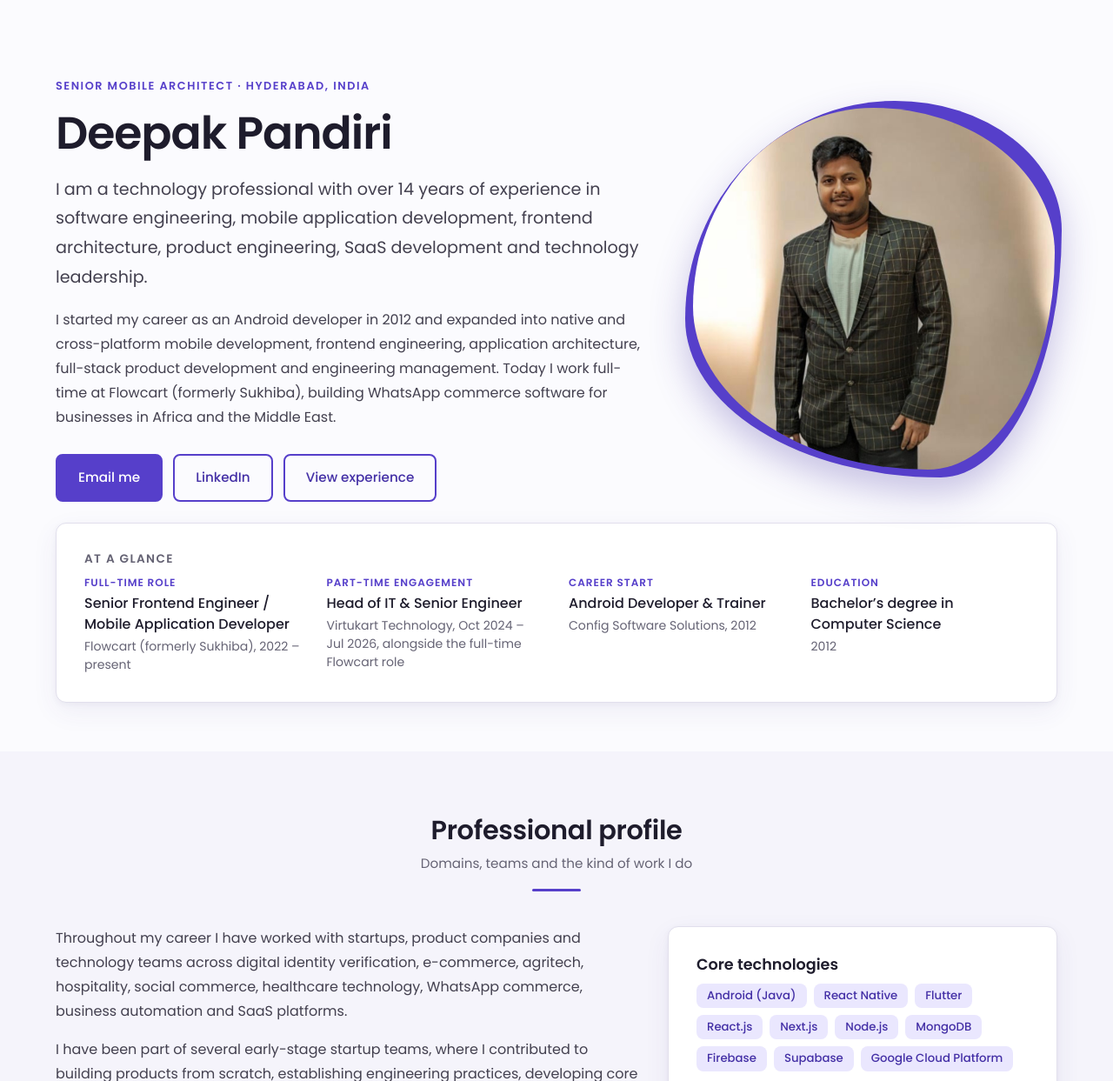
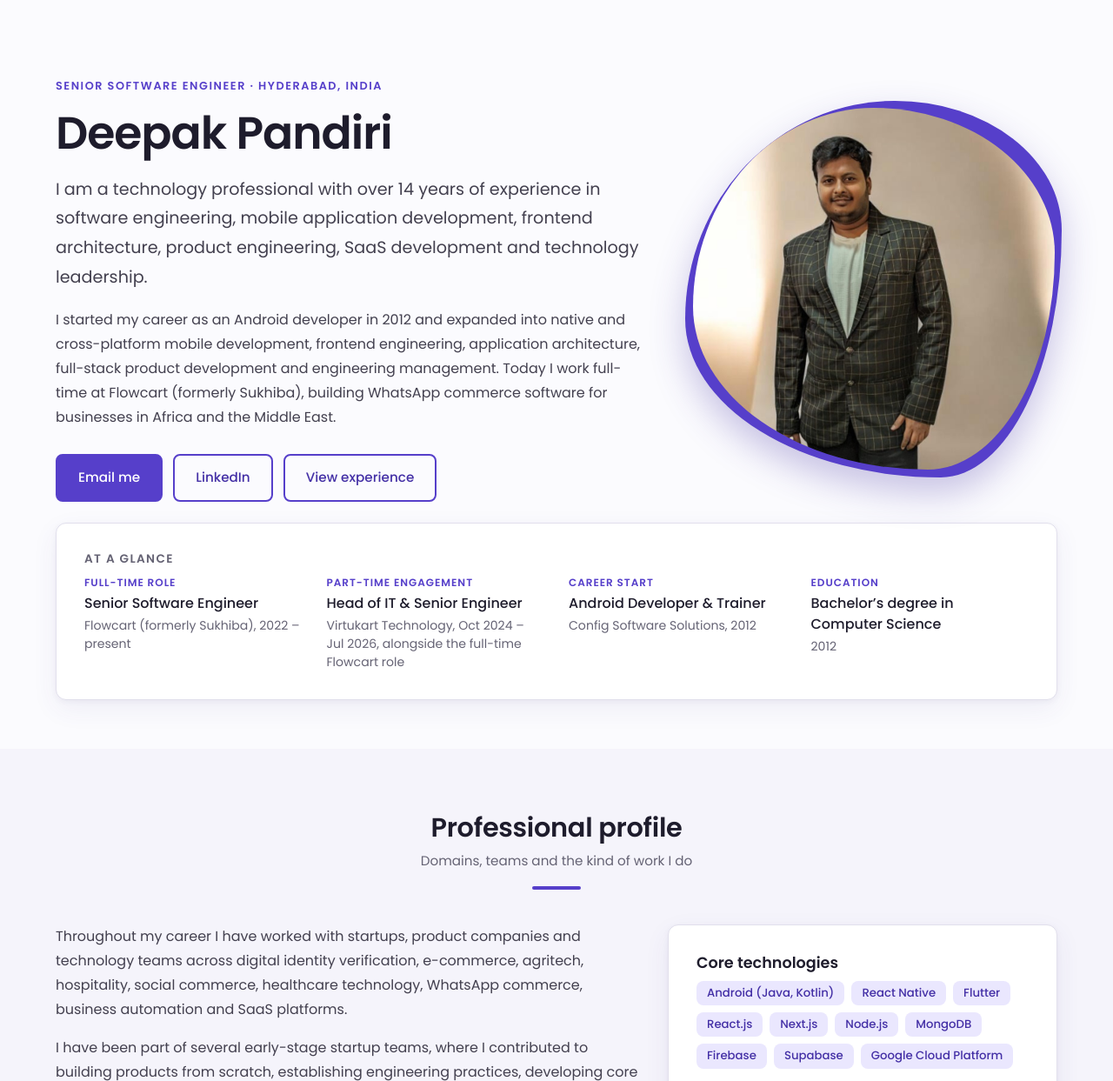
Before and after one commit to DeepakPandiri/DeepakPandiri.github.io, a plain HTML site: page index.html in a window 1280 px wide. Shown: the part 57-1300 px from the top of the page at 87% size. Drawn offline with Linux system fonts and the light colour scheme.

Commit message:
Update title to Senior Software Engineer and add Kotlin.
Co-authored-by: Cursor <cursoragent@cursor.com>

```diff
--- a/index.html
+++ b/index.html
@@ -3,9 +3,9 @@
 <head>
   <meta charset="utf-8">
   <meta name="viewport" content="width=device-width, initial-scale=1">
-  <title>Deepak Pandiri — Senior Mobile Architect | Profile</title>
-  <meta name="description" content="Deepak Pandiri is a Senior Mobile Architect with 14+ years of experience in Android, cross-platform mobile, frontend architecture, product engineering, SaaS development and technology leadership.">
-  <meta property="og:title" content="Deepak Pandiri — Senior Mobile Architect">
+  <title>Deepak Pandiri — Senior Software Engineer | Profile</title>
+  <meta name="description" content="Deepak Pandiri is a Senior Software Engineer with 14+ years of experience in Android, cross-platform mobile, frontend architecture, product engineering, SaaS development and technology leadership.">
+  <meta property="og:title" content="Deepak Pandiri — Senior Software Engineer">
   <meta property="og:description" content="Mobile, frontend and product engineering across 14+ years, from Android in 2012 to WhatsApp commerce SaaS today.">
   <meta property="og:type" content="profile">
   <meta property="og:image" content="deepak.jpg">
@@ -40,7 +40,7 @@
   <main id="main" tabindex="-1">
     <section class="container hero" aria-labelledby="intro-heading">
       <div class="hero-intro">
-        <p class="eyebrow">Senior Mobile Architect · Hyderabad, India</p>
+        <p class="eyebrow">Senior Software Engineer · Hyderabad, India</p>
         <h1 id="intro-heading">Deepak Pandiri</h1>
       </div>
 
@@ -73,7 +73,7 @@
         <dl class="glance-grid">
           <div>
             <dt>Full-time role</dt>
-            <dd>Senior Frontend Engineer / Mobile Application Developer<span>Flowcart (formerly Sukhiba), 2022 – present</span></dd>
+            <dd>Senior Software Engineer<span>Flowcart (formerly Sukhiba), 2022 – present</span></dd>
           </div>
           <div>
             <dt>Part-time engagement</dt>
@@ -109,7 +109,7 @@
           <div class="card">
             <h3>Core technologies</h3>
             <ul class="tags" aria-label="Core technologies">
-              <li>Android (Java)</li>
+              <li>Android (Java, Kotlin)</li>
               <li>React Native</li>
               <li>Flutter</li>
               <li>React.js</li>
@@ -175,7 +175,7 @@
           <li>
             <span class="when">2022 – present · <span class="badge">Full-time</span></span>
             <h3><a href="experience.html#flowcart">Flowcart (formerly Sukhiba)</a></h3>
-            <p>Senior Frontend Engineer / Mobile Application Developer. Joined part-time in 2021, then full-time in 2022 as an early core engineering team member. Built the native Android app and the React.js frontend, and worked on WhatsApp commerce, broadcasts, flow builders, analytics and an AI-assisted Click-to-WhatsApp ads workflow as the product grew from Kenyan group-buying into WhatsApp commerce SaaS.</p>
+            <p>Senior Software Engineer. Joined part-time in 2021, then full-time in 2022 as an early core engineering team member. Built the native Android app and the React.js frontend, and worked on WhatsApp commerce, broadcasts, flow builders, analytics and an AI-assisted Click-to-WhatsApp ads workflow as the product grew from Kenyan group-buying into WhatsApp commerce SaaS.</p>
           </li>
           <li>
             <span class="when">Oct 2024 – Jul 2026 · <span class="badge part-time">Part-time</span></span>
```
Also changed, not shown: experience.html (+2 -1 lines), projects.html (+1 -0 lines), skills.html (+1 -0 lines).
